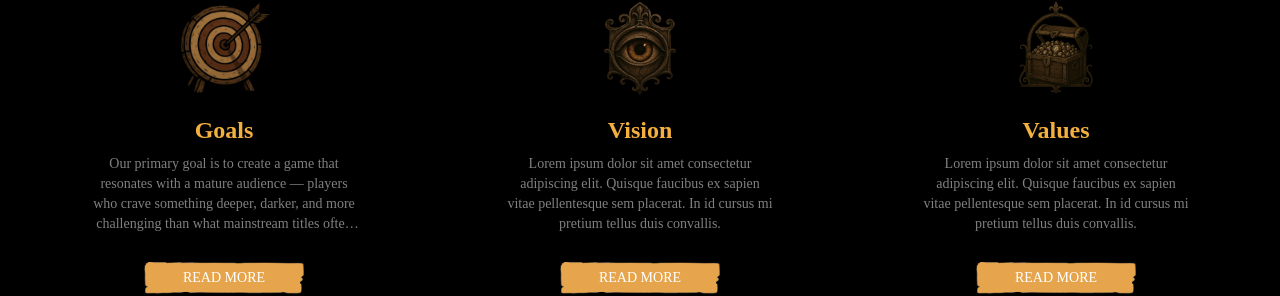
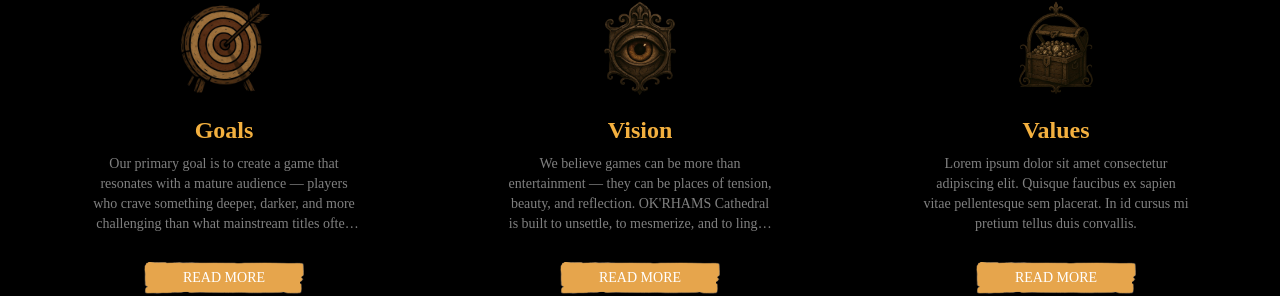
Before and after one commit to Endorze/Yahwehs-Creations, a Next.js app: page /aboutus in a window 1280 px wide. Shown: the part 1100-1396 px from the top of the page. Built offline with nearby package versions, Linux system fonts and the light colour scheme; a web font is replaced by a local one.

Commit message:
vision fixed

```diff
--- a/src/app/components/AboutSection/AboutSection.tsx
+++ b/src/app/components/AboutSection/AboutSection.tsx
@@ -13,7 +13,7 @@ const sections = [
   {
     title: "Vision",
     description:
-      "Lorem ipsum dolor sit amet consectetur adipiscing elit. Quisque faucibus ex sapien vitae pellentesque sem placerat. In id cursus mi pretium tellus duis convallis.",
+      "We believe games can be more than entertainment — they can be places of tension, beauty, and reflection. OK'RHAMS Cathedral is built to unsettle, to mesmerize, and to linger. Our vision is to craft a world where the sacred becomes strange, and every shadow might conceal something divine... or something else entirely.",
     image: "/images/values/vision.png",
     href: "/blog#faq",
   },
```
